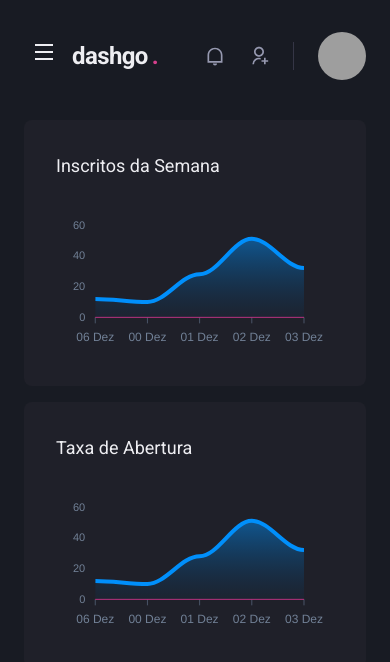
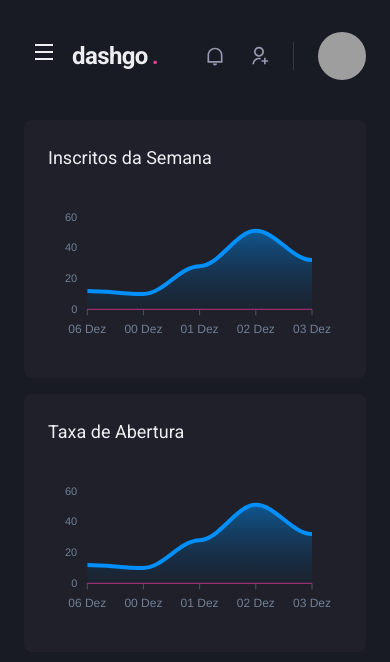
Before and after one commit to jlefilho/dashgo, a Next.js app: page /dashboard in a window 390 px wide. Shown: the top 662 px of the page. Built offline with nearby package versions, Linux system fonts and the light colour scheme; grey boxes are pictures that could not be loaded.

Commit message:
Dashboard responsivity

```diff
--- a/src/pages/dashboard.tsx
+++ b/src/pages/dashboard.tsx
@@ -83,7 +83,7 @@ export default function Dashboard() {
                     alignItems='flex-start'
                 >
                     <Box
-                        p='8'
+                        p={["6", "8"]}
                         bg='gray.800'
                         borderRadius={8}
                         pb='4'
@@ -98,7 +98,7 @@ export default function Dashboard() {
                     </Box>
 
                     <Box
-                        p='8'
+                        p={["6", "8"]}
                         bg='gray.800'
                         borderRadius={8}
                         pb='4'
```
